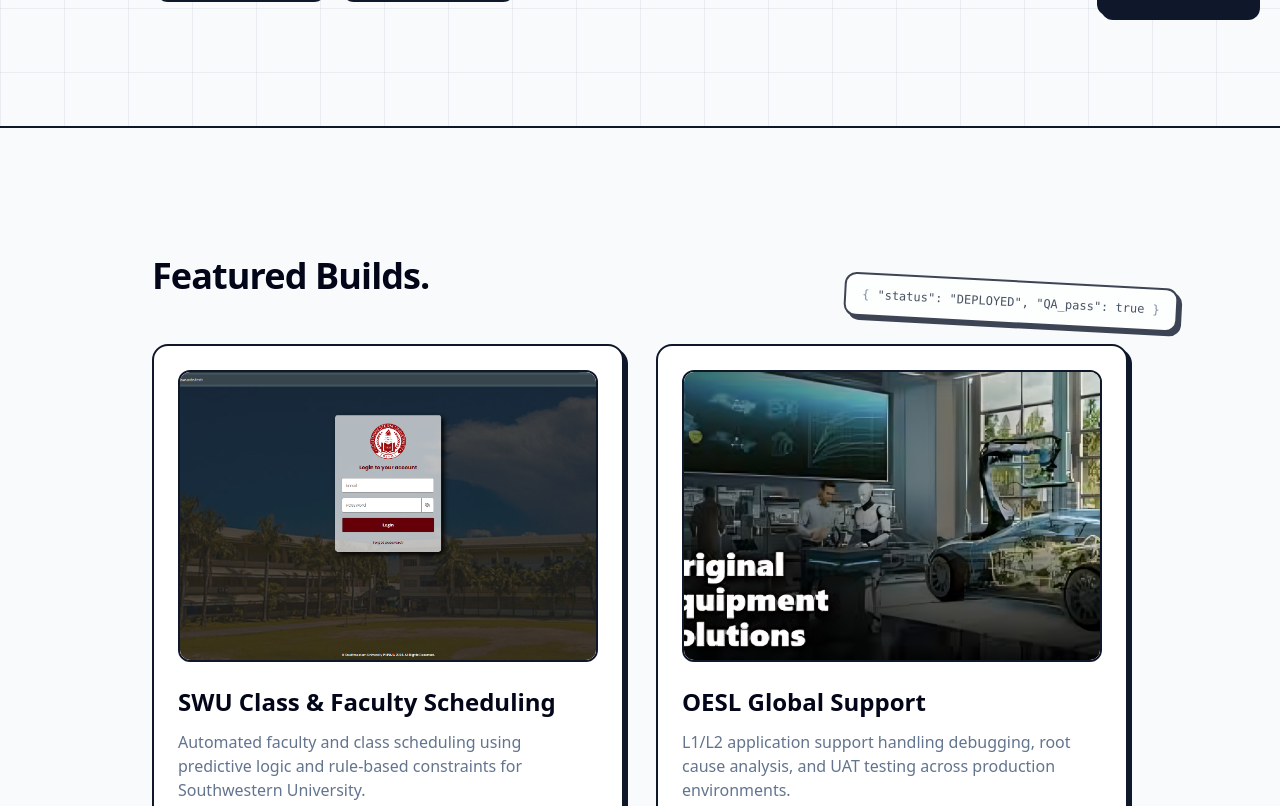
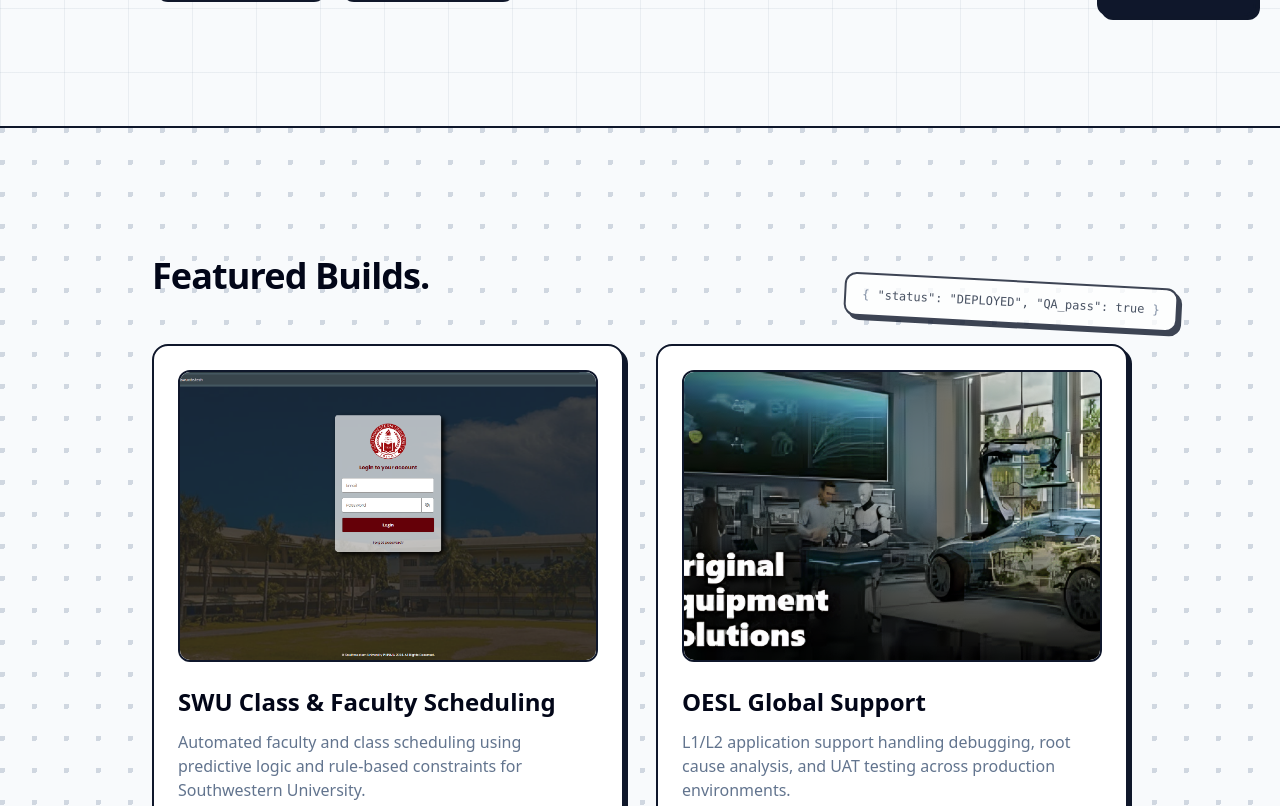
Before and after one commit to kurtimperial02/kurt-portfolio, a Next.js app: page / in a window 1280 px wide. Shown: the part 760-1566 px from the top of the page. Built offline with nearby package versions, Linux system fonts and the light colour scheme.

Commit message:
graphics fix

```diff
--- a/app/page.js
+++ b/app/page.js
@@ -250,8 +250,9 @@ export default function Home() {
         className={`w-full relative py-32 border-b-2 ${theme.cardBorder} overflow-hidden`}
       >
         {/* Background Graphic: Bolder Dots */}
+        {/* Background Graphic: Bolder Dots */}
         <div
-          className={`absolute inset-0 bg-[radial-gradient(circle_at_2px_2px,${isDark ? "rgba(148,163,184,0.15)" : "rgba(148,163,184,0.4)"}_3px,transparent_0)] bg-[size:32px_32px] pointer-events-none`}
+          className={`absolute inset-0 bg-[size:32px_32px] pointer-events-none ${isDark ? "bg-[radial-gradient(circle_at_2px_2px,rgba(148,163,184,0.15)_3px,transparent_0)]" : "bg-[radial-gradient(circle_at_2px_2px,rgba(148,163,184,0.4)_3px,transparent_0)]"}`}
         ></div>
 
         {/* Floating Graphic 1: JSON Payload */}
```
